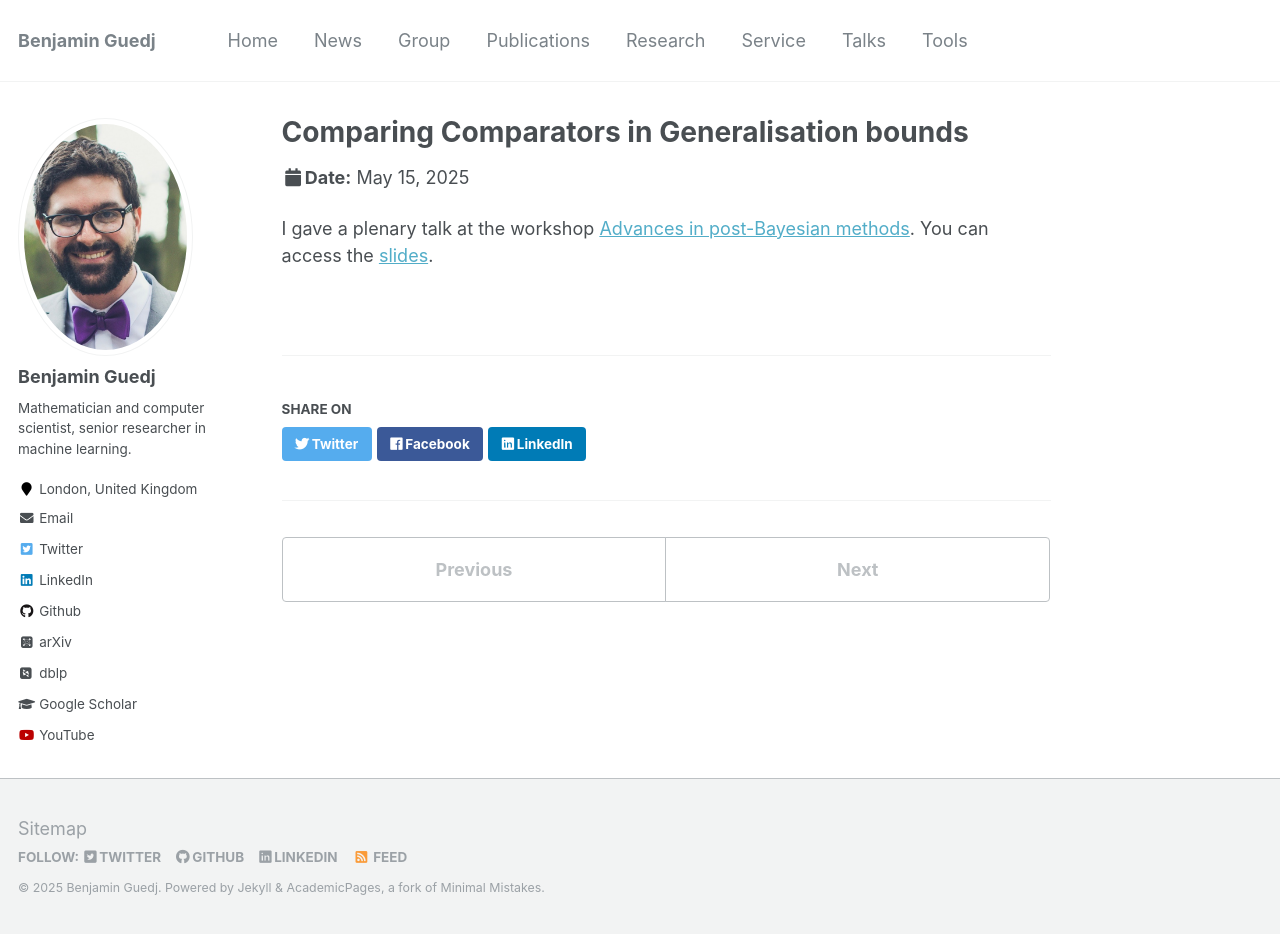
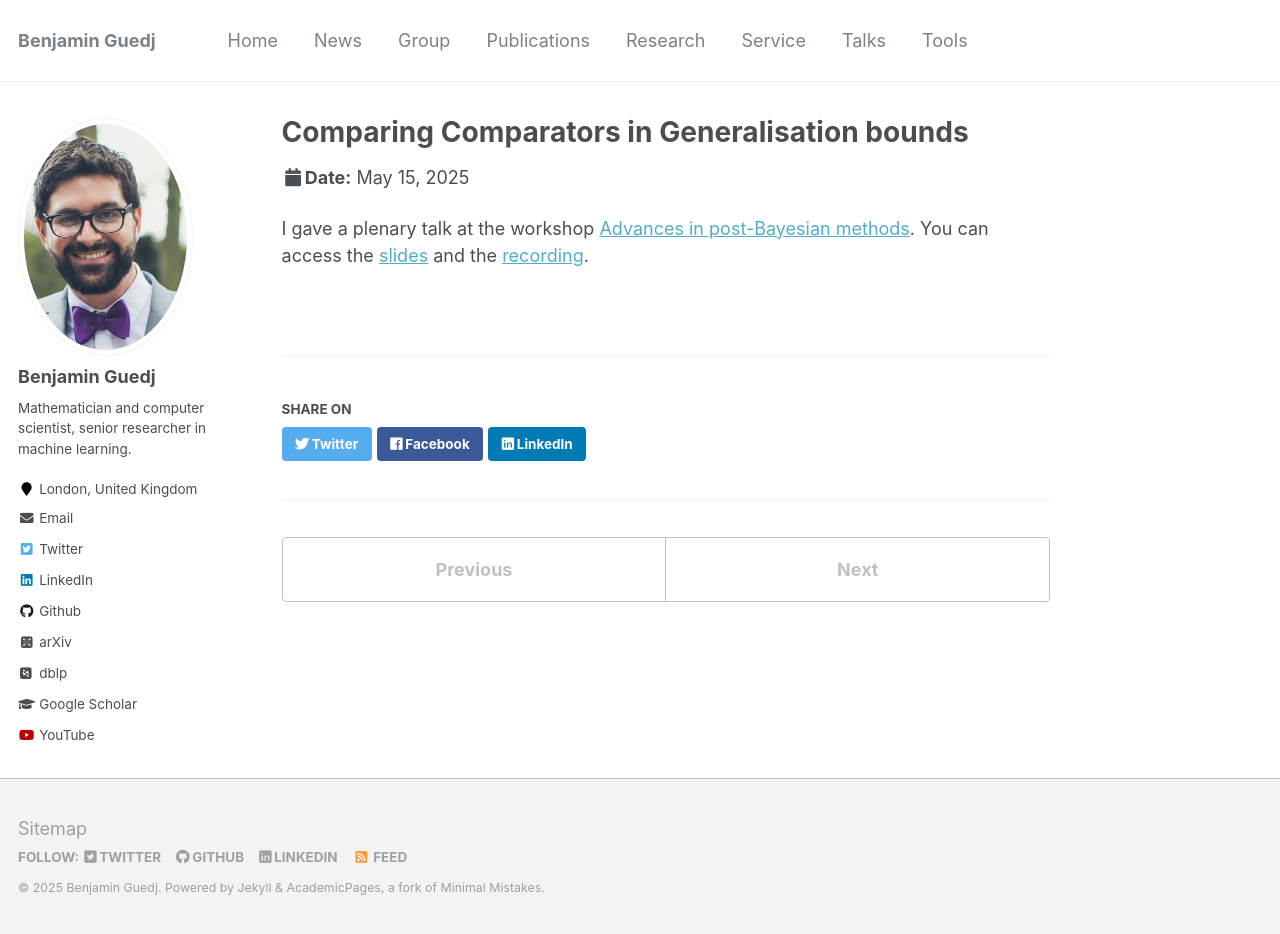
Before and after one commit to bguedj/bguedj.github.io, a Jekyll site: the page built from _talks/2025-05-15.md, in a window 1280 px wide and 934 px high. Built offline with Jekyll 4.4.1, drawn with Linux system fonts in a browser that asks for light colours; some web fonts are replaced.

Commit message:
talk postbayes

```diff
--- a/_talks/2025-05-15.md
+++ b/_talks/2025-05-15.md
@@ -8,4 +8,4 @@ date: 2025-05-15
 location: "London, UK"
 ---
 
-I gave a plenary talk at the workshop [Advances in post-Bayesian methods](https://postbayes.github.io/workshop2025/). You can access the [slides](https://bguedj.github.io/files/bguedj-talk-2025-postbayes.pdf).
+I gave a plenary talk at the workshop [Advances in post-Bayesian methods](https://postbayes.github.io/workshop2025/). You can access the [slides](https://bguedj.github.io/files/bguedj-talk-2025-postbayes.pdf) and the [recording](https://youtu.be/_qFRs__uuNo?si=yCVtb-sPYzX1IWSH).
--- a/files/bguedj-publications.bib
+++ b/files/bguedj-publications.bib
@@ -1204,6 +1204,7 @@ booktitle={Proceedings of The 27th International Conference on Artificial Intell
 abstract = {We derive generic information-theoretic and PAC-Bayesian generalization bounds involving an arbitrary convex \emph{comparator} function, which measures the discrepancy between the training loss and the population loss. The bounds hold under the assumption that the cumulant-generating function (CGF) of the comparator is upper-bounded by the corresponding CGF within a family of bounding distributions. We show that the tightest possible bound is obtained with the comparator being the convex conjugate of the CGF of the bounding distribution, also known as the Cram\'er function. This conclusion applies more broadly to generalization bounds with a similar structure. This confirms the near-optimality of known bounds for bounded and sub-Gaussian losses and leads to novel bounds under other bounding distributions.},
 url = {https://arxiv.org/abs/2310.10534},
 url_PDF = {https://arxiv.org/pdf/2310.10534.pdf},
+url_Talk = {https://youtu.be/_qFRs__uuNo?si=yCVtb-sPYzX1IWSH},
 doi = {10.48550/arXiv.2310.10534},
 eprint={2310.10534},
 archivePrefix={arXiv},
```
